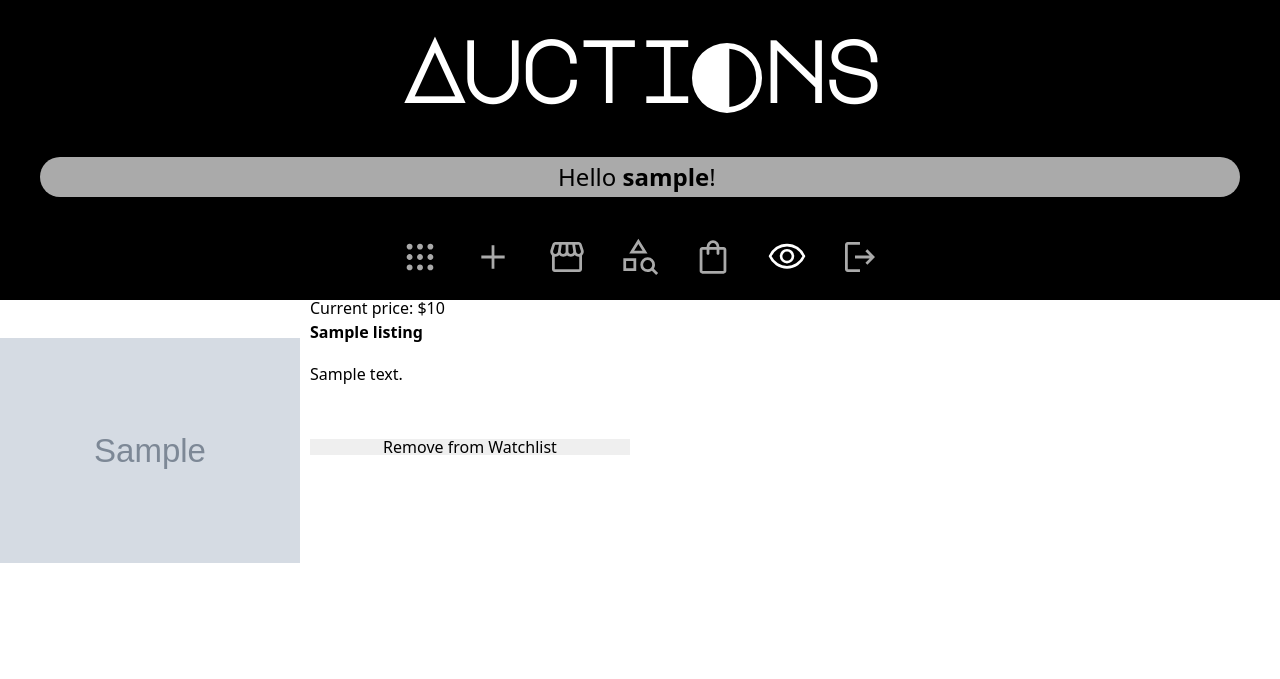
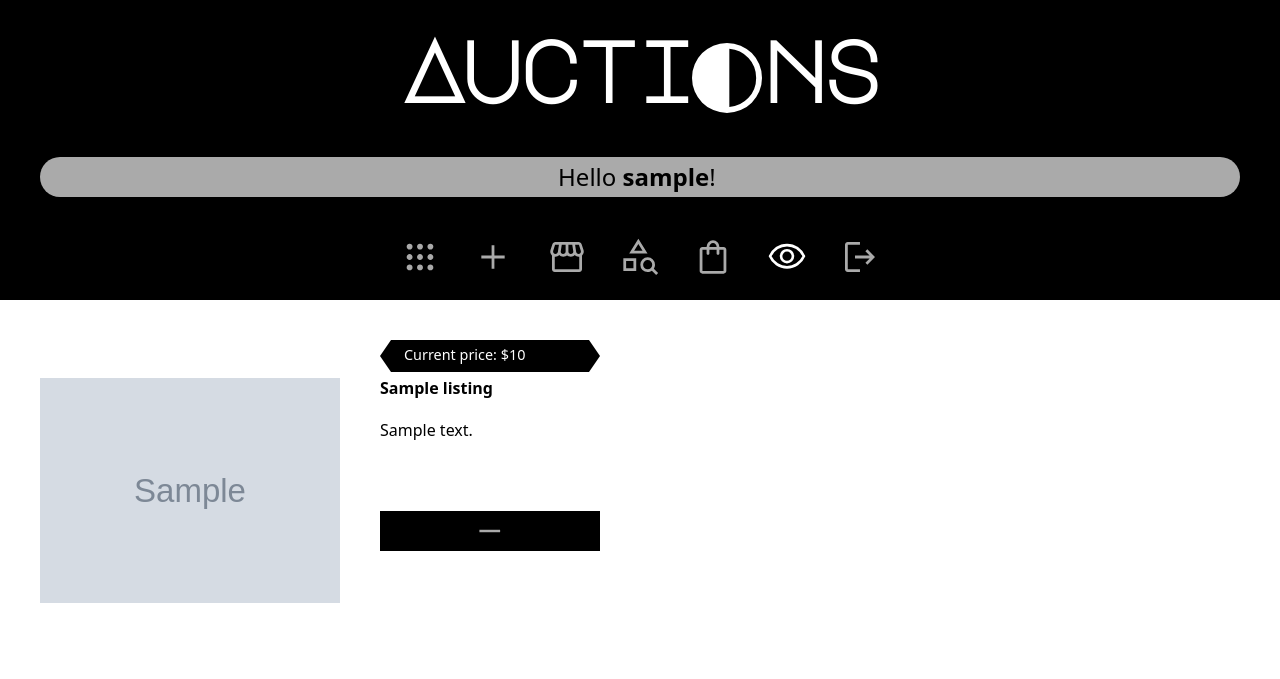
Before and after one commit to PrackSoft/commerce, a Django app: page /watchlist/ in a window 1280 px wide. Shown: the top 679 px of the page. Run offline with Django 3.2, Linux system fonts and the light colour scheme; a user stored in the database is signed in; tables that the repository leaves empty hold one stand-in row (values such as "Sample post"); grey boxes marked "Sample" are stand-in pictures; some libraries are stand-ins or nearby versions.

Commit message:
Fix listings two-column layout and status alert styles; unify bid/winner messages and button icons in listing detail

```diff
--- a/auctions/forms.py
+++ b/auctions/forms.py
@@ -22,8 +22,8 @@ class CommentForm(forms.ModelForm):
                 'placeholder': 'Write a comment...',
                 # padding agregado
                 'style': (
-                    'padding: .75rem; '
-                    'border-radius: .75rem; '
+                    'padding: 1.5rem; '
+                    'border-radius: 1.5rem; '
                     'width: 100%; '
                     'box-sizing: border-box; '
                     )
--- a/auctions/static/auctions/styles.css
+++ b/auctions/static/auctions/styles.css
@@ -173,6 +177,33 @@ header .isotype-icon-size {
 /*@media (max-width: 62rem) { header { grid-template-columns: 1fr auto; } }
 @media (max-width: 48rem) { header { grid-template-columns: 1fr; } }*/
 
+.cards-link {
+    display: block;
+    width: 100%;
+}
+.cards-link:hover,
+.cards-link:focus,
+.cards-link:visited,
+.cards-link:active { text-decoration: none; }
+
+.status-bid-won-message {
+    position: relative;
+    height: 2rem;
+    padding: .5rem 1.5rem;
+    font-size: .9rem;
+    color: var(--color-quaternary);
+    background-color: var(--color-primary);
+    border-radius: 0;
+    clip-path: polygon(
+        0% 50%,        /* punta izquierda */
+        5% 0%,         /* esquina superior izquierda */
+        95% 0%,        /* esquina superior derecha */
+        100% 50%,      /* punta derecha */
+        95% 100%,      /* esquina inferior derecha */
+        5% 100%,       /* esquina inferior izquierda */
+        0% 50%         /* punta izquierda de nuevo */
+    );
+}
 
 /* ------------------------------
                 MAIN
@@ -267,24 +298,16 @@ input:-webkit-autofill:focus {
 }
 
 
+
+
 /* INDEX */
-.index-grid {
+.index-container {
     display: grid;
     grid-template-columns: repeat(auto-fill, minmax(21.3124rem, 1fr));
     width: 100%;
 
     border: 0 solid purple;
 }
-
-.index-link {
-    display: block;
-    width: 100%;
-}
-
-.index-link:hover,
-.index-link:focus,
-.index-link:visited,
-.index-link:active { text-decoration: none; }
 
 .index-card {
     display: flex;
@@ -367,19 +390,36 @@ input:-webkit-autofill:focus {
 
 
 
-
-.listings-flex {
+/* UNIFIED LISTINGS */
+.listings-container {
     display: grid;
     grid-template-columns: repeat(2, 1fr);
-    gap: 20px;
 }
+.listings-container > * {
+    min-width: 0;
+}
+
 
 .listings-card {
     display: flex;
     flex-direction: row;
+    width: 100%;
     background-color: var(--color-quaternary);
-    gap: 10px;
+    padding: 40px;
+    gap: 40px;
+
+    border: 0 solid orange;
 }
+.listings-card * {
+    min-width: 0;
+}
+.listings-card h5,
+.listings-card p,
+.listings-card div {
+    overflow-wrap: anywhere;
+    word-break: break-word;
+}
+.listings-card:hover { background-color: var(--color-tertiary); }
 
 .listings-box-image {
     width: 100%;
@@ -481,16 +529,19 @@ img { width: 100%; height: 100%; object-fit: contain; }
     justify-content: center;
     align-items: center;
     width: 100%;
-    height: 2.777vw;
+    height: 40px;
     color: var(--color-tertiary);
     background-color: var(--color-primary);
     cursor: pointer;
     margin: 1rem 0;
+
+    border: 0 solid red;
 }
 
 .listing-detail-button .icon {
     width: 2.777vw;
-    height: 2.777vw;
+    height: 40px;
+    min-height: 40px;
 }
 
 .listing-detail-button:hover .icon path { fill: var(--color-quaternary); }
--- a/auctions/templates/auctions/categories.html
+++ b/auctions/templates/auctions/categories.html
@@ -1,7 +1,6 @@
 {% extends "auctions/layout.html" %}
 
 {% block body %}
-    <h2>Categories</h2>
     {% for category in categories %}
     <a href="{% url 'category_listings' category_name=category %}">
         <div class="category-item">
--- a/auctions/templates/auctions/index.html
+++ b/auctions/templates/auctions/index.html
@@ -1,9 +1,9 @@
 {% extends "auctions/layout.html" %}
 
 {% block body %}
-<main class="index-grid">
+<main class="index-container">
         {% for listing in listings %}
-        <a class="index-link" href="{% url 'listing_detail' listing.id %}">
+        <a class="cards-link" href="{% url 'listing_detail' listing.id %}">
             <div class="index-card">
                 {% if listing.image_url %}
                     <div class="index-box-image">
--- a/auctions/templates/auctions/listings.html
+++ b/auctions/templates/auctions/listings.html
@@ -1,7 +1,7 @@
 {% extends "auctions/layout.html" %}
 
 {% block body %}
-<main class="listings-flex">
+<main class="listings-container">
     <!--<div class="listings-grid">-->
     {% if listings|length == 0 %}
         {% if mode == "watchlist" %}
@@ -14,7 +14,7 @@
     {% endif %}
 
     {% for listing in listings %}
-    <a class="index-link" href="{% url 'listing_detail' listing.id %}">
+    <a class="cards-link" href="{% url 'listing_detail' listing.id %}">
         <div class="listings-card">
                 {% if listing.image_url %}
                     <div class="listings-box-image">
@@ -24,7 +24,7 @@
 
                 <div class="index-box-description">
                     {% if listing.status_message %}
-                        <p>{{ listing.status_message }}</p>
+                        <p class="status-bid-won-message">{{ listing.status_message }}</p>
                     {% else %}
                         {% if listing.is_active %}
                             <p>Current price: ${{ listing.current_price }}</p>
@@ -50,11 +50,15 @@
                         <form action="{% url 'remove_listing_from_mode' listing.id %}" method="post">
                             {% csrf_token %}
                             <input type="hidden" name="mode" value="{{ mode }}">
-                            <button type="submit">Remove from
+                            <button class="listing-detail-button" type="submit" data-tip="Remove from {% if mode == 'my_purchases' %}My Purchases{% elif mode == 'watchlist' %}Watchlist{% endif %}">
                             {% if mode == "my_purchases" %}
-                                My Purchases
+                                <svg class="icon" xmlns="http://www.w3.org/2000/svg" viewBox="0 -960 960 960" role="img" aria-label="Remove from My Purchases" focusable="false">
+                                <path d="M200-446.67v-66.66h560v66.66H200Z"/>
+                                </svg>
                             {% elif mode == "watchlist" %}
-                                Watchlist
+                                <svg class="icon" xmlns="http://www.w3.org/2000/svg" viewBox="0 -960 960 960" role="img" aria-label="Remove from My Watchlist" focusable="false">
+                                <path d="M200-446.67v-66.66h560v66.66H200Z"/>
+                                </svg>
                             {% endif %}
                             </button>
                         </form>
--- a/auctions/views.py
+++ b/auctions/views.py
@@ -239,7 +239,7 @@ def unified_listings(request, mode, category_name=None):
                 if listing.winner == request.user:
                     listing.status_message = "YOU WON!"
                 else:
-                    listing.status_message = "YOU DID NOT WIN"
+                    listing.status_message = "YOU DID NOT WIN."
         elif mode == "my_listings":
             listing.status_message = "Active" if listing.is_active else "Closed"
         else:
```
Also changed, not shown: other parts of auctions/static/auctions/styles.css (+51 -24 lines), auctions/templates/auctions/listing_detail.html (+3 -5 lines).
